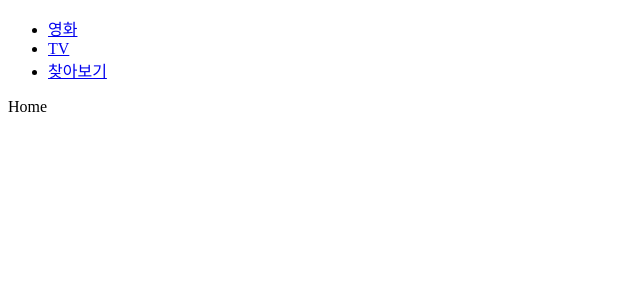
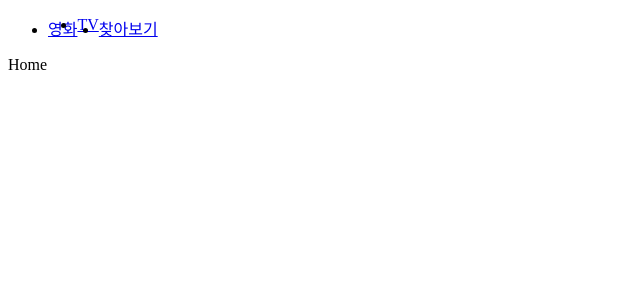
Before and after one commit to 0hhanum/watch-with-me, a React (Create React App) app: page / in a window 1280 px wide. Shown: the top 300 px of the page, without its empty margins (0-640 px from the left). Built offline with nearby package versions, Linux system fonts and the light colour scheme.

Commit message:
10.5 Better way to capsulation using Styled-components

```diff
--- a/package.json
+++ b/package.json
@@ -11,6 +11,7 @@
     "react-dom": "^17.0.2",
     "react-router-dom": "^5.3.0",
     "react-scripts": "4.0.3",
+    "styled-components": "^5.3.1",
     "web-vitals": "^1.1.2"
   },
   "scripts": {
--- a/src/components/App.js
+++ b/src/components/App.js
@@ -1,5 +1,6 @@
 import Router from "Components/Router";
 import Header from "Components/Header";
+// import Header from "Components/Header";
 // Header 폴더에 index.js 를 만들어서 이런 식으로 import 가 가능.
 
 function App() {
--- /dev/null
+++ b/src/components/Header.js
@@ -0,0 +1,28 @@
+import styled from "styled-components";
+
+// styled-components 를 이용해 react component 를 생성.
+// **style 이 포함된**component 를 만들 수 있게 된다.
+
+const List = styled.ul` // 백틱
+    display: flex;
+    &:hover {
+        background-color: blue;
+    }
+`;
+
+export default () => (
+    <header>
+        {/* styled component <List> 를 이용. */}
+        <List>
+            <li>
+                <a href="/">영화</a>
+            </li>
+            <li>
+                <a href="/tv">TV</a>
+            </li>
+            <li>
+                <a href="/search">찾아보기</a>
+            </li>
+        </List>
+    </header>
+)
--- a/src/components/Header/Header.js
+++ /dev/null
@@ -1,20 +0,0 @@
-import styles from "./Header.module.css";
-// 모듈화한 css 파일은 js import 와 동일하게 import.
-
-
-export default () => (
-    <header>
-        {/* 모듈화한 css 파일은 js object 처럼 사용할 수 있다. */}
-        <ul className={styles.navList}>
-            <li>
-                <a href="/">영화</a>
-            </li>
-            <li>
-                <a href="/tv">TV</a>
-            </li>
-            <li>
-                <a href="/search">찾아보기</a>
-            </li>
-        </ul>
-    </header>
-)
--- a/src/components/Header/Header.module.css
+++ /dev/null
@@ -1,20 +0,0 @@
-.navList ul{
-    display: flex;
-}
-
-/*
- create-react-app 에서 css 파일을 모듈화 하는 방법. (파일 이름을 이용)
- 이렇게 하는 이유는 각 Components 의 캡슐화에 있다.
- 일반적으로 css 파일을 작성할 경우 className 이 global 로 설정되어
- 다른 Components 의 css 에서 클래스 명이 겹칠 경우 영향을 미친다.
-
- 모듈화를 통해 클래스명을 local 개념으로 사용할 수 있다.
-
- 방식은 다음과 같다.
- create-react-app 에서
- class 명 뒤에 임의의 문자열을 붙여 클래스 명으로 만들어주고
- css 모듈과 그를 연결시킨다.
-
- 즉 같은 클래스명을 다른 컴포넌트에서 사용하더라도 임의의 문자열이 붙어있기 때문에
- 다른 클래스명이 된다.
- */
--- a/src/components/Header/index.js
+++ /dev/null
@@ -1,3 +0,0 @@
-import Header from "./Header";
-
-export default Header;
```
Also changed, not shown: 1 other file (tests, documents, lock files or other folders).
